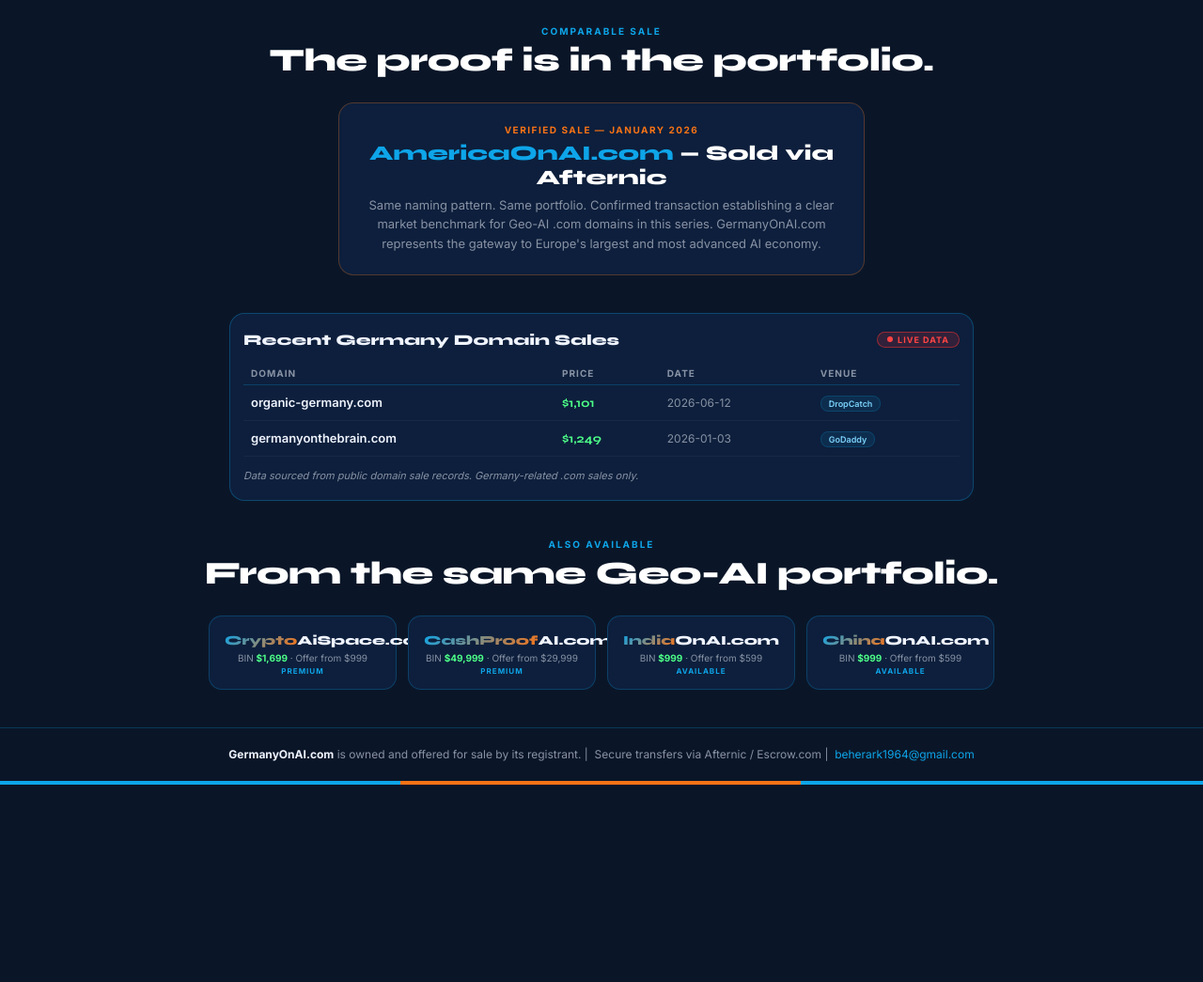
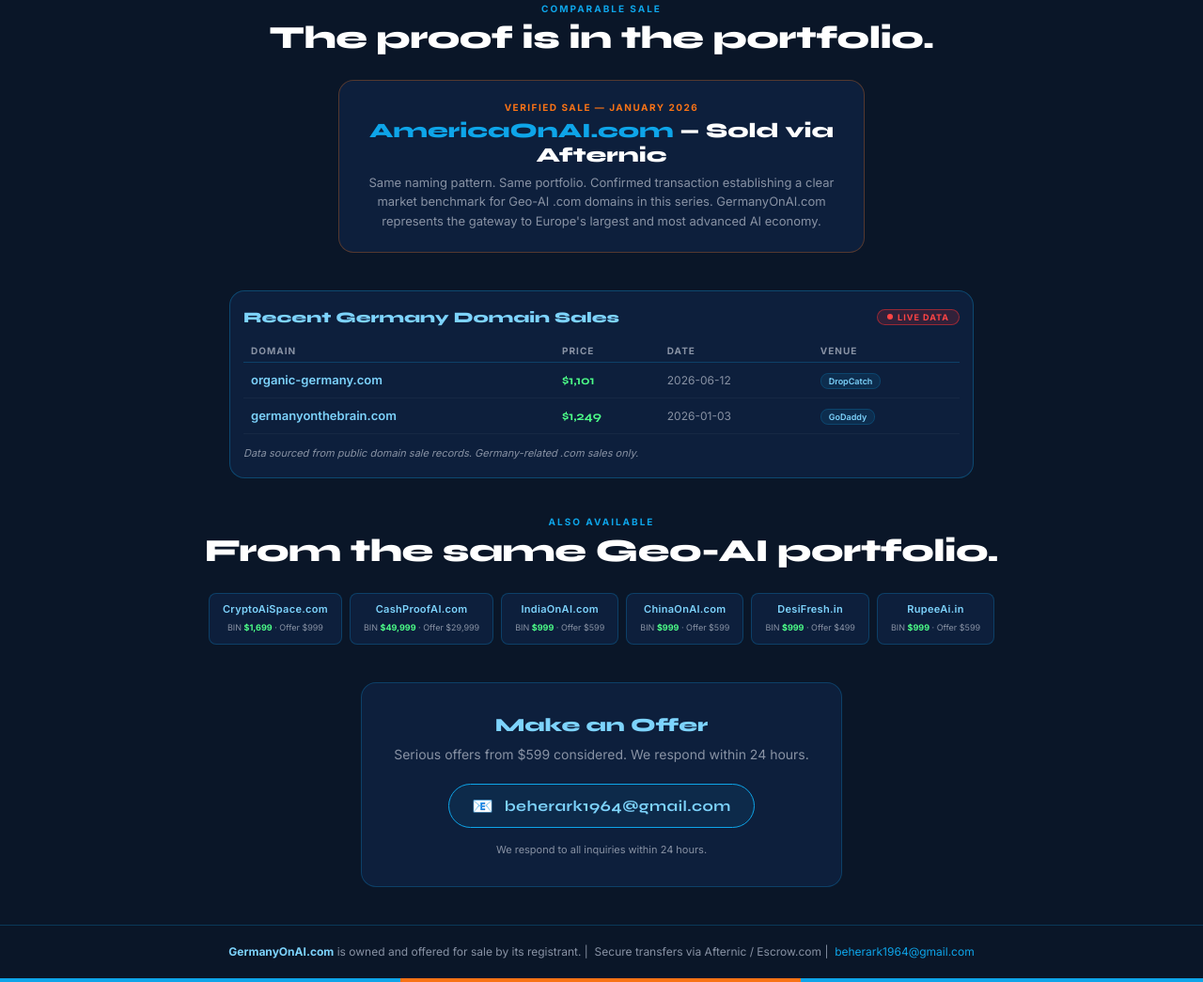
Before and after one commit to beherark1964-hue/GermanyOnAI, a plain HTML site: page index.html in a window 1280 px wide. Shown: the part 878-1923 px from the top of the page at 94% size. Before the commit the page ends 1713 px from the top, so only its background shows below. Drawn offline with Linux system fonts and the light colour scheme; no server answers.

Commit message:
Update index.html

```diff
--- a/index.html
+++ b/index.html
@@ -24,6 +24,8 @@
   --card-bg:#0D1F3C;
   --border:rgba(14,165,233,0.25);
   --spaceship:#F43E5C;
+  --gold:#D4AF37;
+  --gold-light:#E8C96A;
   --green:#4dff88;
   --font-syne:'Syne',sans-serif;
   --font-inter:'Inter',sans-serif;
@@ -32,7 +34,6 @@
 body{background:var(--navy);color:var(--white);font-family:var(--font-inter);min-height:100vh;overflow-x:hidden;width:100%;-webkit-font-smoothing:antialiased;}
 body::before{content:'';position:fixed;top:-200px;left:50%;transform:translateX(-50%);width:900px;height:600px;background:radial-gradient(ellipse,rgba(14,165,233,0.08) 0%,transparent 70%);pointer-events:none;z-index:0;}
 
-/* TEAL-ORANGE BAR */
 .flag-bar{height:4px;background:linear-gradient(90deg,var(--teal) 33.3%,var(--orange) 33.3%,var(--orange) 66.6%,var(--teal) 66.6%);}
 
 .ticker-wrap{background:var(--navy-mid);border-bottom:1px solid var(--border);padding:9px 0;overflow:hidden;position:relative;z-index:99;}
@@ -52,7 +53,7 @@
 .nav-badge{background:rgba(14,165,233,0.15);border:1px solid var(--teal);color:var(--teal);font-size:9px;font-weight:600;padding:2px 10px;border-radius:20px;letter-spacing:0.5px;text-transform:uppercase;white-space:nowrap;}
 
 .clock-bar{background:rgba(14,165,233,0.06);border-bottom:1px solid var(--border);padding:8px 16px;text-align:center;font-family:var(--font-inter);font-size:13px;color:var(--muted);letter-spacing:0.5px;}
-.clock-bar #clock{color:var(--off-white);font-weight:600;font-family:var(--font-syne);font-size:14px;}
+.clock-bar #clock{color:var(--teal-light);font-weight:600;font-family:var(--font-syne);font-size:14px;}
 
 .hero{position:relative;z-index:1;text-align:center;padding:32px 12px 28px;width:100%;}
 .hero-eyebrow{display:inline-flex;align-items:center;gap:6px;background:rgba(14,165,233,0.1);border:1px solid rgba(14,165,233,0.3);border-radius:30px;padding:4px 14px;font-size:10px;font-weight:600;color:var(--teal-light);letter-spacing:1px;text-transform:uppercase;margin-bottom:18px;}
@@ -81,7 +82,7 @@
 .hero-sub{font-size:14px;color:var(--muted);max-width:480px;margin:0 auto 16px;line-height:1.65;padding:0 8px;}
 .hero-sub strong{color:var(--off-white);}
 
-#geo-message{font-size:13px;color:#4dffaa;font-weight:600;margin-bottom:16px;min-height:18px;font-style:italic;padding:0 12px;}
+#geo-message{font-size:13px;color:var(--orange-light);font-weight:600;margin-bottom:16px;min-height:18px;font-style:italic;padding:0 12px;}
 
 .dual-blocks, .why-cards{
   display:flex;
@@ -112,7 +113,7 @@
   font-family:var(--font-syne);
   font-size:13px;
   font-weight:700;
-  color:var(--off-white);
+  color:var(--teal-light);
   margin-bottom:6px;
   text-align:center;
 }
@@ -123,11 +124,11 @@
   text-align:justify;
 }
 .value-label{font-size:9px;color:var(--orange);font-weight:700;letter-spacing:1.5px;text-transform:uppercase;margin-bottom:4px;}
-.value-num{font-family:var(--font-syne);font-size:clamp(18px,4vw,24px);font-weight:800;color:var(--green);}
-.value-sub{font-size:9px;color:var(--muted);margin-top:2px;}
+.value-num{font-family:var(--font-syne);font-size:clamp(16px,3.5vw,20px);font-weight:800;color:var(--green);}
+.value-sub{font-size:8px;color:var(--muted);margin-top:2px;line-height:1.3;}
 .price-label{font-size:9px;font-weight:700;color:var(--muted);letter-spacing:1.5px;text-transform:uppercase;margin-bottom:4px;}
-.price-bin{font-family:var(--font-syne);font-size:clamp(28px,6vw,44px);font-weight:800;color:var(--teal);letter-spacing:-1px;line-height:1;}
-.price-offer{font-size:11px;color:var(--muted);margin-top:4px;}
+.bin-price{font-family:var(--font-syne);font-size:clamp(16px,3.5vw,20px);font-weight:800;color:var(--teal);line-height:1.1;}
+.price-offer{font-size:10px;color:var(--muted);margin-top:4px;}
 .price-offer span{color:#4DB8FF;font-weight:600;}
 
 .cta-group{display:flex;flex-wrap:wrap;justify-content:center;gap:8px;max-width:780px;margin:0 auto 10px;padding:0 12px;width:100%;}
@@ -149,7 +150,7 @@
 
 .section{position:relative;z-index:1;max-width:960px;margin:0 auto 40px;padding:0 14px;width:100%;}
 .section-eyebrow{font-size:10px;font-weight:700;color:var(--teal);letter-spacing:2px;text-transform:uppercase;margin-bottom:6px;text-align:center;}
-.section-title{font-family:var(--font-syne);font-size:clamp(20px,5vw,34px);font-weight:800;letter-spacing:-0.5px;margin-bottom:24px;line-height:1.15;text-align:center;}
+.section-title{font-family:var(--font-syne);font-size:clamp(20px,5vw,34px);font-weight:800;letter-spacing:-0.5px;margin-bottom:24px;line-height:1.15;text-align:center;color:var(--white);}
 
 .comparable{background:var(--card-bg);border:1px solid rgba(249,115,22,0.3);border-radius:16px;padding:22px 18px;text-align:center;max-width:560px;margin:0 auto;width:100%;}
 .comparable-label{font-size:10px;color:var(--orange);font-weight:700;letter-spacing:1.5px;text-transform:uppercase;margin-bottom:6px;}
@@ -160,46 +161,77 @@
 .sales-section{max-width:820px;margin:0 auto 40px;padding:0 14px;width:100%;}
 .sales-box{background:var(--card-bg);border:1px solid rgba(14,165,233,0.3);border-radius:16px;padding:18px 14px;overflow:hidden;}
 .sales-header{display:flex;align-items:center;justify-content:space-between;margin-bottom:14px;flex-wrap:wrap;gap:6px;}
-.sales-title{font-family:var(--font-syne);font-size:16px;font-weight:800;color:var(--off-white);}
+.sales-title{font-family:var(--font-syne);font-size:16px;font-weight:800;color:var(--teal-light);}
 .sales-live{display:inline-flex;align-items:center;gap:5px;background:rgba(255,50,50,0.15);border:1px solid rgba(255,50,50,0.5);border-radius:20px;padding:2px 10px;font-size:9px;font-weight:700;color:#ff4444;letter-spacing:1px;text-transform:uppercase;}
 .flash-dot{width:6px;height:6px;background:#ff4444;border-radius:50%;animation:fd 1s ease-in-out infinite;flex-shrink:0;}
 @keyframes fd{0%,100%{opacity:1;}50%{opacity:0;}}
 .sales-table{display:none;}
 .sales-cards{display:flex;flex-direction:column;gap:10px;}
 .sale-card-item{background:rgba(255,255,255,0.03);border:1px solid var(--border);border-radius:12px;padding:12px 14px;display:flex;flex-wrap:wrap;align-items:center;justify-content:space-between;}
-.sale-card-item .domain{font-weight:600;color:var(--off-white);font-size:14px;}
+.sale-card-item .domain{font-weight:600;color:var(--teal-light);font-size:14px;}
 .sale-card-item .price{font-family:var(--font-syne);font-weight:700;color:var(--green);font-size:14px;}
 .sale-card-item .meta{font-size:11px;color:var(--muted);display:flex;gap:10px;align-items:center;flex-wrap:wrap;}
 .sale-venue{background:rgba(14,165,233,0.1);border:1px solid rgba(14,165,233,0.2);color:var(--teal-light);font-size:9px;font-weight:600;padding:2px 8px;border-radius:8px;}
 .sales-note{font-size:11px;color:var(--muted);margin-top:12px;font-style:italic;line-height:1.5;}
 
+/* PORTFOLIO SECTION — SIMPLE CARDS, NO SPACING */
 .portfolio-section{max-width:960px;margin:0 auto 40px;padding:0 14px;width:100%;}
-.portfolio-grid{display:flex;flex-wrap:wrap;justify-content:center;gap:12px;}
-.portfolio-card{background:var(--card-bg);border:1px solid var(--border);border-radius:14px;padding:14px 16px;text-decoration:none;transition:0.2s;display:block;flex:1 1 150px;max-width:200px;min-width:130px;text-align:center;}
+.portfolio-grid{
+  display:flex;
+  flex-wrap:wrap;
+  justify-content:center;
+  gap:8px;
+}
+.portfolio-card{
+  background:var(--card-bg);
+  border:1px solid var(--border);
+  border-radius:8px;
+  padding:10px 14px;
+  text-decoration:none;
+  transition:0.2s;
+  display:block;
+  flex:0 1 auto;
+  min-width:120px;
+  max-width:180px;
+  text-align:center;
+}
 .portfolio-card:hover{border-color:var(--teal);transform:translateY(-2px);}
 .portfolio-domain{
-  font-family:var(--font-syne);
-  font-size:clamp(11px,1.2vw,14px);
-  font-weight:800;
-  color:var(--off-white);
-  margin-bottom:4px;
-  word-break:keep-all;
+  font-family:var(--font-inter);
+  font-size:11px;
+  font-weight:600;
+  color:var(--teal-light);
   white-space:nowrap;
-  overflow:visible;
-  display:inline-block;
-  width:auto;
+  display:block;
+  line-height:1.2;
+  letter-spacing:0.3px;
 }
-.portfolio-domain span{background:linear-gradient(135deg,var(--teal),var(--orange));-webkit-background-clip:text;-webkit-text-fill-color:transparent;background-clip:text;}
-.portfolio-price{font-size:10px;color:var(--muted);}
+.portfolio-price{
+  font-size:9px;
+  color:var(--muted);
+  margin-top:2px;
+  white-space:nowrap;
+}
 .portfolio-price strong{color:var(--green);}
-.portfolio-tag{font-size:8px;color:var(--teal);font-weight:700;letter-spacing:1px;text-transform:uppercase;margin-top:3px;}
+.portfolio-tag{display:none;}
 
 footer{position:relative;z-index:1;text-align:center;padding:18px 16px;border-top:1px solid var(--border);font-size:12px;color:var(--muted);line-height:1.7;}
-footer strong{color:var(--off-white);}
+footer strong{color:var(--teal-light);}
 footer a{color:var(--teal);text-decoration:none;}
 
 .buy-sticky{display:none;position:fixed;bottom:0;left:0;width:100%;padding:10px 16px;background:rgba(10,22,40,0.96);backdrop-filter:blur(8px);border-top:1px solid var(--teal);z-index:9999;justify-content:center;}
 .buy-sticky .btn{max-width:320px;font-size:15px;padding:14px;margin:0 auto;}
+
+/* INQUIRY SECTION — EMAIL ONLY */
+.form-section{max-width:540px;margin:0 auto 40px;padding:0 14px;width:100%;}
+.form-box{background:var(--card-bg);border:1px solid var(--border);border-radius:16px;padding:32px 20px;text-align:center;}
+.form-box h2{font-family:var(--font-syne);font-size:20px;font-weight:800;margin-bottom:8px;color:var(--teal-light);}
+.form-box .form-sub{font-size:14px;color:var(--muted);margin-bottom:20px;line-height:1.6;}
+.email-wrapper{display:inline-flex;align-items:center;gap:12px;background:rgba(14,165,233,0.08);border:1px solid var(--teal);border-radius:50px;padding:12px 24px;}
+.email-wrapper .icon{font-size:18px;}
+.email-wrapper a{color:var(--teal-light);font-size:16px;font-weight:600;text-decoration:none;font-family:var(--font-syne);letter-spacing:0.5px;}
+.email-wrapper a:hover{color:var(--orange);}
+.form-box .response-time{font-size:11px;color:var(--muted);margin-top:16px;}
 
 @media (max-width:768px){
   .cta-group{gap:6px;}
@@ -209,7 +241,8 @@
   .portfolio-grid{flex-direction:column;align-items:center;}
   .portfolio-card{max-width:100%;width:100%;flex:1 1 auto;}
   .domain-line{font-size:clamp(34px,10vw,52px);}
-  .portfolio-domain{white-space:normal;font-size:14px;}
+  .portfolio-domain{white-space:normal;font-size:13px;}
+  .email-wrapper{flex-wrap:wrap;justify-content:center;padding:12px 16px;}
 }
 @media (max-width:600px){
   .hero{padding:24px 8px 20px;}
@@ -217,10 +250,10 @@
   .btn{font-size:10px;padding:6px 10px;min-width:55px;}
   .stats{flex-wrap:wrap;}
   .stat-item{flex:1 1 50%;border-right:none;border-bottom:1px solid var(--border);}
-  .stat-item:nth-last-child(-n+2){border-bottom:none;}
+  .stat-item:last-child{border-bottom:none;}
   .stat-item:nth-child(2n){border-right:none;}
   .buy-sticky{display:flex;}
-  .portfolio-domain{white-space:normal;font-size:14px;}
+  .portfolio-domain{white-space:normal;font-size:13px;}
   .why-card p{font-size:11px;}
 }
 @media (min-width:601px){
@@ -228,7 +261,7 @@
   .sales-table{display:table;width:100%;border-collapse:collapse;}
   .sales-table th{font-size:10px;font-weight:700;color:var(--muted);letter-spacing:1px;text-transform:uppercase;padding:6px 8px;text-align:left;border-bottom:1px solid var(--border);}
   .sales-table td{font-size:13px;padding:10px 8px;border-bottom:1px solid rgba(255,255,255,0.04);vertical-align:middle;}
-  .domain-name{font-weight:600;color:var(--off-white);word-break:break-word;}
+  .domain-name{font-weight:600;color:var(--teal-light);word-break:break-word;}
   .sale-price{font-family:var(--font-syne);font-weight:700;color:var(--green);font-size:13px;white-space:nowrap;}
   .sale-date{color:var(--muted);font-size:12px;white-space:nowrap;}
 }
@@ -267,10 +300,7 @@
   <div class="hero-eyebrow"><span class="dot"></span>Premium Geo-AI Domain — Available Now</div>
 
   <div class="domain-line">
-    <span class="germany">Germany</span>
-    <span class="on">On</span>
-    <span class="ai">AI</span>
-    <span class="dotcom">.com</span>
+    <span class="germany">Germany</span><span class="on">On</span><span class="ai">AI</span><span class="dotcom">.com</span>
   </div>
 
   <p class="hero-sub">
@@ -287,7 +317,7 @@
     </div>
     <div class="price-block">
       <div class="price-label">Buy It Now</div>
-      <div class="price-bin">$999</div>
+      <div class="bin-price">$999</div>
       <div class="price-offer">Make Offer from <span>$599</span></div>
     </div>
   </div>
@@ -310,7 +340,7 @@
     <a href="https://www.godaddy.com/en-in/domainsearch/find?domainToCheck=germanyonai.com" target="_blank" class="btn btn-godaddy">GoDaddy</a>
     <a href="https://www.spaceship.com/domain-search/?query=germanyonai.com&beast=false&tab=domains" target="_blank" class="btn btn-spaceship">Spaceship</a>
   </div>
-  <p class="contact-note">Secure transfer via Afternic / Sedo / Atom / GoDaddy / Spaceship &middot; Escrow available</p>
+  <p class="contact-note">Secure transfer via Afternic / Sedo / Atom / GoDaddy / Spaceship &nbsp;·&nbsp; Escrow available</p>
 </section>
 
 <div class="stats">
@@ -352,30 +382,48 @@
   </div>
 </div>
 
+<!-- SIMPLE PORTFOLIO CARDS — NO SPACING, PLAIN TEXT -->
 <div class="portfolio-section">
   <div class="section-eyebrow">Also Available</div>
   <div class="section-title">From the same Geo-AI portfolio.</div>
   <div class="portfolio-grid">
     <a href="https://cryptoaispace.com" target="_blank" class="portfolio-card">
-      <div class="portfolio-domain"><span>Crypto</span>AiSpace.com</div>
-      <div class="portfolio-price">BIN <strong>$1,699</strong> &middot; Offer from $999</div>
-      <div class="portfolio-tag">Premium</div>
+      <span class="portfolio-domain">CryptoAiSpace.com</span>
+      <span class="portfolio-price">BIN <strong>$1,699</strong> &middot; Offer $999</span>
     </a>
     <a href="https://cashproofai.com" target="_blank" class="portfolio-card">
-      <div class="portfolio-domain"><span>CashProof</span>AI.com</div>
-      <div class="portfolio-price">BIN <strong>$49,999</strong> &middot; Offer from $29,999</div>
-      <div class="portfolio-tag">Premium</div>
+      <span class="portfolio-domain">CashProofAI.com</span>
+      <span class="portfolio-price">BIN <strong>$49,999</strong> &middot; Offer $29,999</span>
     </a>
     <a href="https://indiaonai.com" target="_blank" class="portfolio-card">
-      <div class="portfolio-domain"><span>India</span>OnAI.com</div>
-      <div class="portfolio-price">BIN <strong>$999</strong> &middot; Offer from $599</div>
-      <div class="portfolio-tag">Available</div>
+      <span class="portfolio-domain">IndiaOnAI.com</span>
+      <span class="portfolio-price">BIN <strong>$999</strong> &middot; Offer $599</span>
     </a>
     <a href="https://chinaonai.com" target="_blank" class="portfolio-card">
-      <div class="portfolio-domain"><span>China</span>OnAI.com</div>
-      <div class="portfolio-price">BIN <strong>$999</strong> &middot; Offer from $599</div>
-      <div class="portfolio-tag">Available</div>
+      <span class="portfolio-domain">ChinaOnAI.com</span>
+      <span class="portfolio-price">BIN <strong>$999</strong> &middot; Offer $599</span>
     </a>
+    <a href="https://desifresh.in" target="_blank" class="portfolio-card">
+      <span class="portfolio-domain">DesiFresh.in</span>
+      <span class="portfolio-price">BIN <strong>$999</strong> &middot; Offer $499</span>
+    </a>
+    <a href="https://rupeeai.in" target="_blank" class="portfolio-card">
+      <span class="portfolio-domain">RupeeAi.in</span>
+      <span class="portfolio-price">BIN <strong>$999</strong> &middot; Offer $599</span>
+    </a>
+  </div>
+</div>
+
+<!-- INQUIRY SECTION — EMAIL ONLY -->
+<div class="form-section" id="inquiry">
+  <div class="form-box">
+    <h2>Make an Offer</h2>
+    <p class="form-sub">Serious offers from $599 considered. We respond within 24 hours.</p>
+    <div class="email-wrapper">
+      <span class="icon">📧</span>
+      <a href="mailto:beherark1964@gmail.com">beherark1964@gmail.com</a>
+    </div>
+    <p class="response-time">We respond to all inquiries within 24 hours.</p>
   </div>
 </div>
 
@@ -388,7 +436,7 @@
 <div class="flag-bar"></div>
 
 <div class="buy-sticky" id="stickyBuy">
-  <a href="https://www.afternic.com/domain/germanyonai.com" target="_blank" class="btn btn-primary">Buy Now — $999</a>
+  <a href="#inquiry" class="btn btn-primary">Buy Now — $999</a>
 </div>
 
 <script>
@@ -521,7 +569,7 @@
     const data = await res.json();
     const country = data.country_name || '';
     const messages = {
-      'Germany': 'Willkommen! GermanyOnAI.com is the definitive AI brand for Europe\'s most powerful economy.',
+      'Germany': '🇩🇪 Willkommen! GermanyOnAI.com is the definitive AI brand for Europe\'s most powerful economy.',
       'United States': 'Welcome! US investors are actively tracking Germany AI expansion in 2026.',
       'India': 'Namaste! India and Germany share strong AI research ties. This domain bridges both worlds.',
       'France': 'Bienvenue! Germany leads EU AI investment. Own the domain that defines that story.',
```
